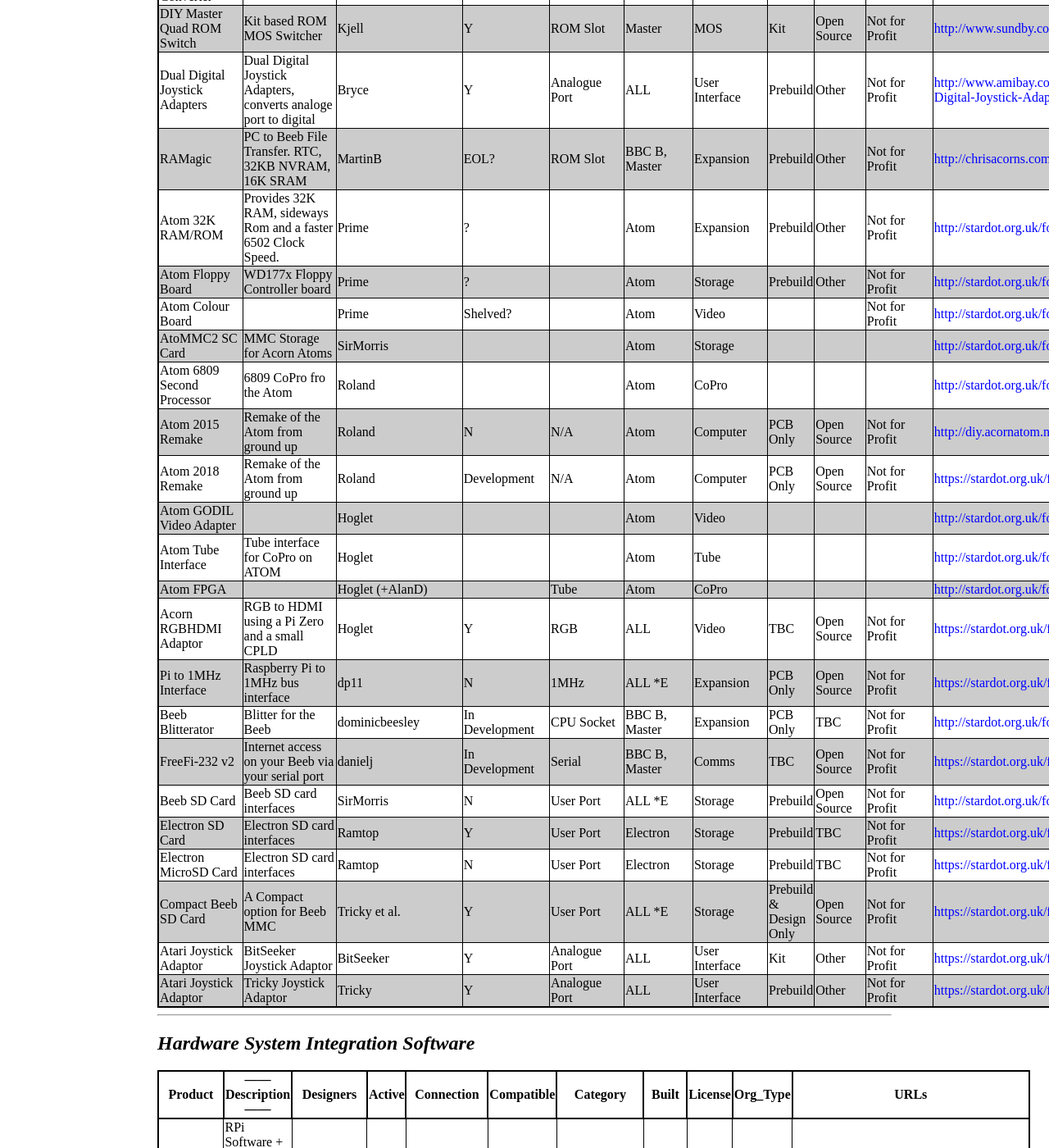
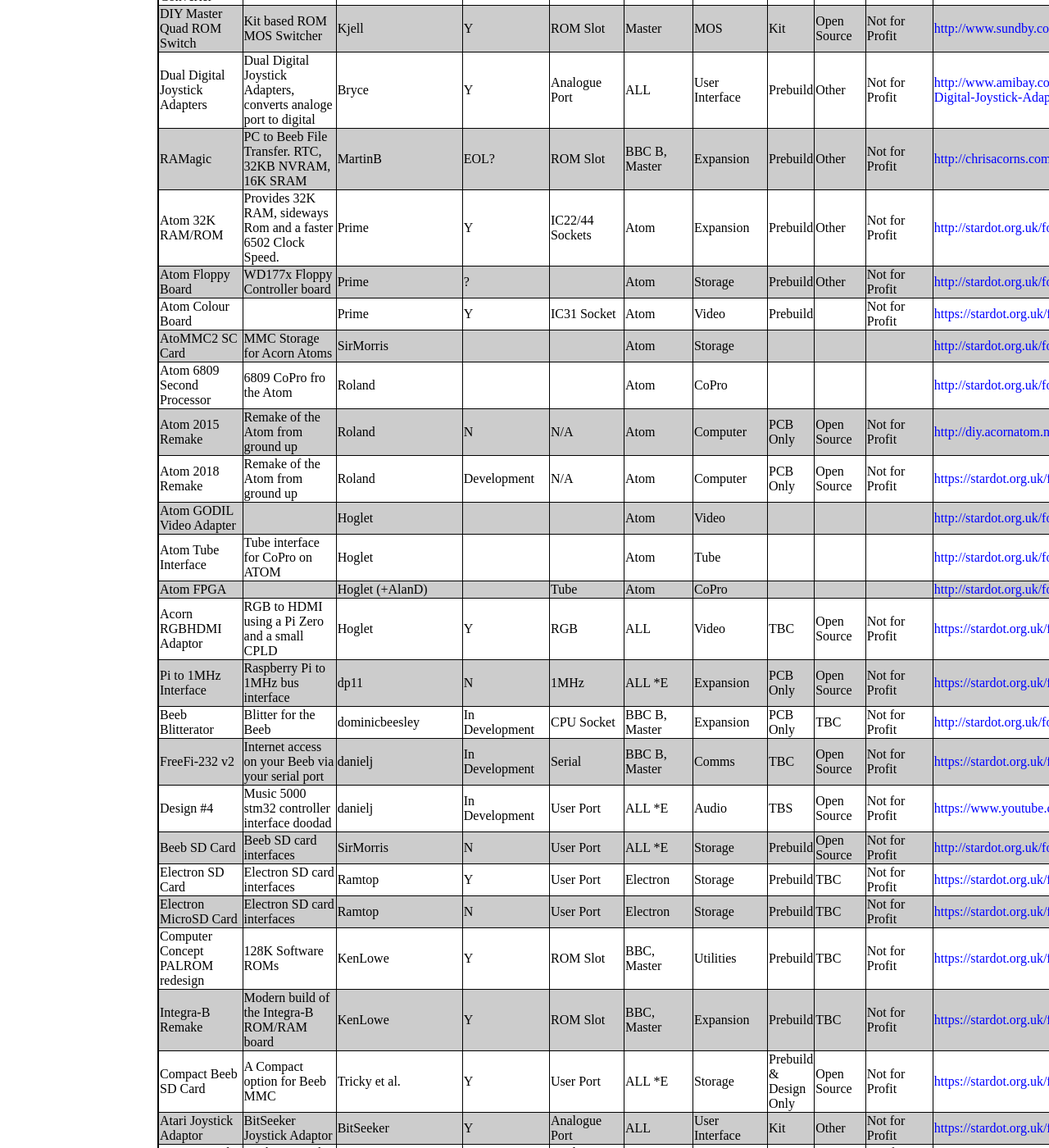
Before and after one commit to elminster/elminster.github.io, a Jekyll site: the page built from hardware.md, in a window 1280 px wide and 1400 px high, scrolled down 4504 px. Shown: the whole window at 82% size. Built offline with Jekyll 4.4.1, drawn with Linux system fonts in a browser that asks for light colours.

Commit message:
Added:
	- Computer Concept PALROM redesign by KenLowe
	- Integra-B Remake by KenLowe
	- Design #4 (aka M5000 stm32 controller) by danielj

Updated:
	- Atom RAM/ROM by Prime
	- Atom Colour Board by Prime

```diff
--- a/hardware.md
+++ b/hardware.md
@@ -101,9 +101,9 @@
 | DIY Master Quad ROM Switch | Kit based ROM MOS Switcher | Kjell | Y | ROM Slot | Master | MOS | Kit | Open Source | Not for Profit | <http://www.sundby.com/index.php/diy-bbc-master-quad-os-rom-switch/> |
 | Dual Digital Joystick Adapters | Dual Digital Joystick Adapters, converts analoge port to digital | Bryce | Y | Analogue Port | ALL | User Interface | Prebuild | Other | Not for Profit | <http://www.amibay.com/showthread.php?76794-BBC-Electron-Dual-Digital-Joystick-Adapters/page11> |
 | RAMagic | PC to Beeb File Transfer. RTC, 32KB NVRAM, 16K SRAM | MartinB | EOL? | ROM Slot | BBC B, Master | Expansion | Prebuild | Other | Not for Profit | <http://chrisacorns.computinghistory.org.uk/New4Old/MBarr_RAMagic.html> |
-| Atom 32K RAM/ROM | Provides 32K RAM, sideways Rom and a faster 6502 Clock Speed. | Prime | ? |  | Atom | Expansion | Prebuild | Other | Not for Profit | <http://stardot.org.uk/forums/viewtopic.php?t=5056> |
+| Atom 32K RAM/ROM | Provides 32K RAM, sideways Rom and a faster 6502 Clock Speed. | Prime | Y | IC22/44 Sockets | Atom | Expansion | Prebuild | Other | Not for Profit | <http://stardot.org.uk/forums/viewtopic.php?t=5056> |
 | Atom Floppy Board | WD177x Floppy Controller board | Prime | ? |  | Atom | Storage | Prebuild | Other | Not for Profit | <http://stardot.org.uk/forums/viewtopic.php?f=44&t=10351> |
-| Atom Colour Board |  | Prime | Shelved? |  | Atom | Video |  |  | Not for Profit | <http://stardot.org.uk/forums/viewtopic.php?f=44&t=10158> |
+| Atom Colour Board |  | Prime | Y | IC31 Socket | Atom | Video | Prebuild |  | Not for Profit | <https://stardot.org.uk/forums/viewtopic.php?f=44&t=17032> |
 | AtoMMC2 SC Card | MMC Storage for Acorn Atoms | SirMorris |  |  | Atom | Storage |  |  |  | <http://stardot.org.uk/forums/viewtopic.php?f=8&t=2888> |
 | Atom 6809 Second Processor | 6809 CoPro fro the Atom | Roland |  |  | Atom | CoPro |  |  |  | <http://stardot.org.uk/forums/viewtopic.php?f=44&t=8518> |
 | Atom 2015 Remake | Remake of the Atom from ground up | Roland | N | N/A | Atom | Computer | PCB Only | Open Source | Not for Profit | <http://diy.acornatom.nl/links.html> |
@@ -115,9 +115,12 @@
 | Pi to 1MHz Interface | Raspberry Pi to 1MHz bus interface | dp11 | N | 1MHz | ALL *E | Expansion | PCB Only | Open Source | Not for Profit | <https://stardot.org.uk/forums/viewtopic.php?f=3&t=15848> |
 | Beeb Blitterator | Blitter for the Beeb | dominicbeesley | In Development | CPU Socket | BBC B, Master | Expansion | PCB Only | TBC | Not for Profit | <http://stardot.org.uk/forums/viewtopic.php?p=187133#p187133> |
 | FreeFi-232 v2 | Internet access on your Beeb via your serial port | danielj | In Development | Serial  | BBC B, Master | Comms | TBC  | Open Source | Not for Profit | <https://stardot.org.uk/forums/viewtopic.php?f=3&t=15211> |
+| Design #4 | Music 5000 stm32 controller interface doodad | danielj | In Development | User Port | ALL *E | Audio | TBS | Open Source | Not for Profit | <https://www.youtube.com/watch?v=QCZ0QqFA-qM> |
 | Beeb SD Card | Beeb SD card interfaces | SirMorris | N | User Port | ALL *E | Storage | Prebuild | Open Source | Not for Profit | <http://stardot.org.uk/forums/viewtopic.php?f=8&t=12689> |
 | Electron SD Card | Electron SD card interfaces | Ramtop | Y | User Port | Electron | Storage | Prebuild | TBC | Not for Profit | <https://stardot.org.uk/forums/viewtopic.php?t=16840> |
 | Electron MicroSD Card | Electron SD card interfaces | Ramtop | N | User Port | Electron | Storage | Prebuild | TBC | Not for Profit | <https://stardot.org.uk/forums/viewtopic.php?f=8&t=16481> |
+| Computer Concept PALROM redesign | 128K Software ROMs | KenLowe | Y | ROM Slot | BBC, Master | Utilities | Prebuild | TBC | Not for Profit | <https://stardot.org.uk/forums/viewtopic.php?f=3&t=17124> |
+| Integra-B Remake | Modern build of the Integra-B ROM/RAM board | KenLowe | Y | ROM Slot | BBC, Master | Expansion | Prebuild | TBC | Not for Profit | <https://stardot.org.uk/forums/viewtopic.php?f=8&t=16825> |
 | Compact Beeb SD Card | A Compact option for Beeb MMC | Tricky et al. | Y | User Port | ALL *E | Storage | Prebuild & Design Only | Open Source | Not for Profit | <https://stardot.org.uk/forums/viewtopic.php?f=3&t=12869> |
 | Atari Joystick Adaptor | BitSeeker Joystick Adaptor | BitSeeker | Y | Analogue Port | ALL | User Interface | Kit | Other | Not for Profit | <https://stardot.org.uk/forums/viewtopic.php?f=3&t=15037> |
 | Atari Joystick Adaptor | Tricky Joystick Adaptor | Tricky | Y | Analogue Port | ALL | User Interface | Prebuild | Other | Not for Profit | <https://stardot.org.uk/forums/viewtopic.php?f=3&t=14355> |
```
